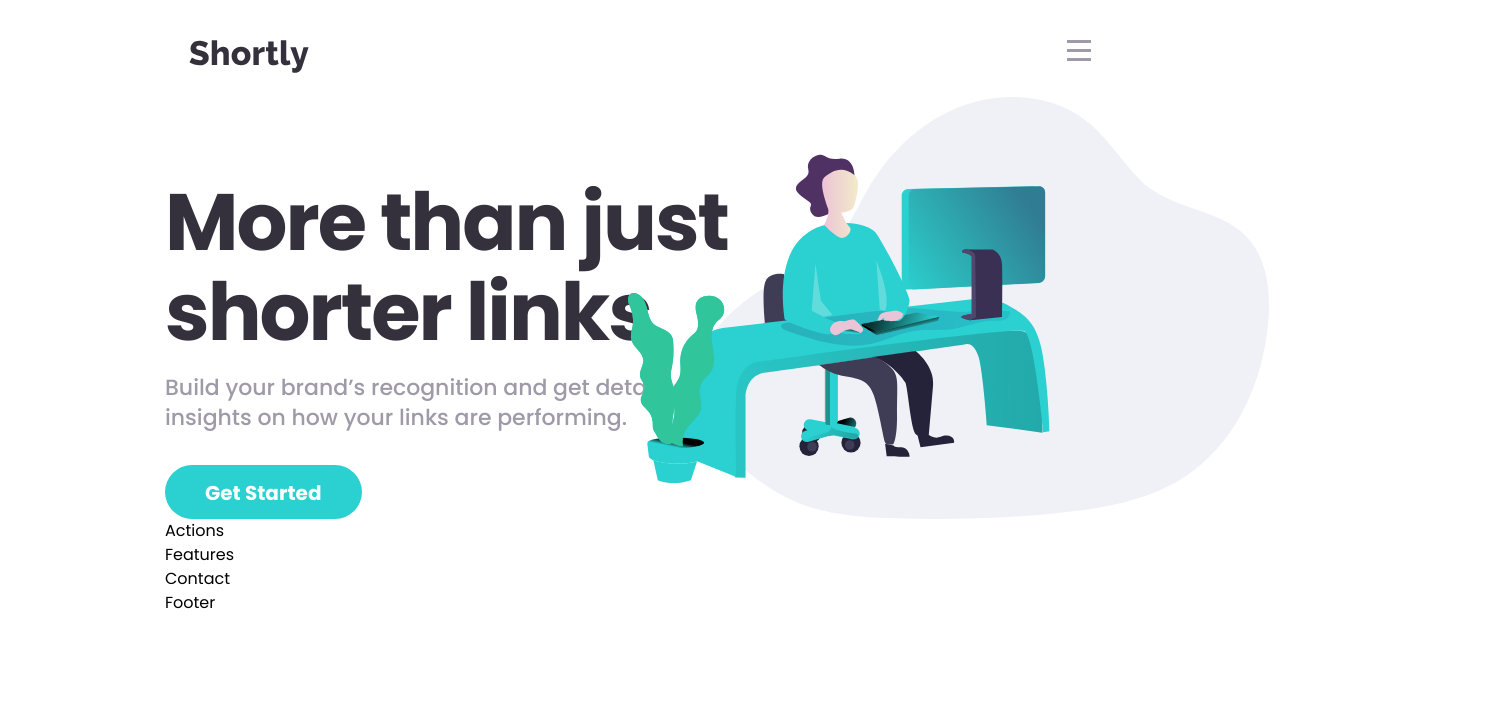
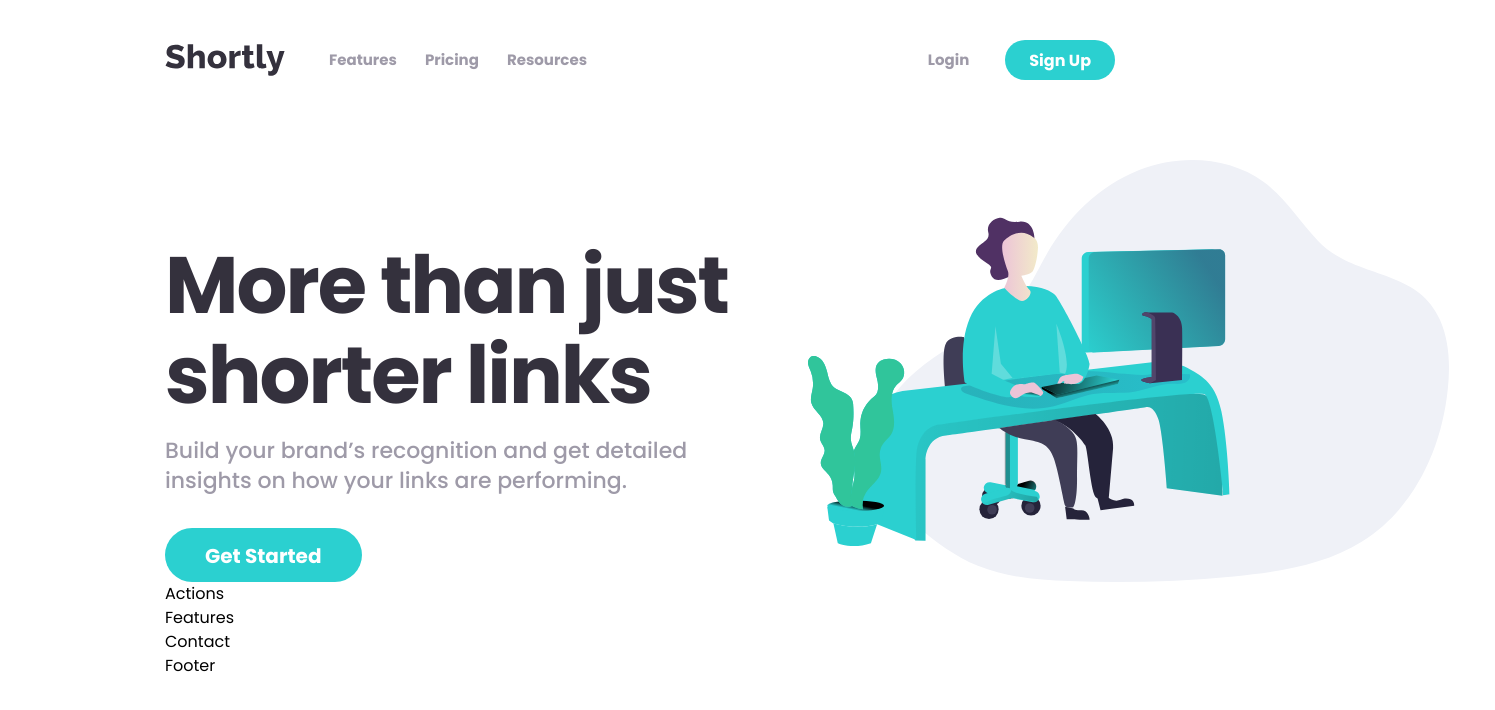
Before and after one commit to caarlosdamian/url-shortening-api-landing-page, a Next.js app: page / in a window 1280 px wide. Shown: the top 710 px of the page, 1495 px wide, since content can reach past the window. Built offline with nearby package versions, Linux system fonts and the light colour scheme.

Commit message:
feat(hero): added responsive desing

```diff
--- a/src/app/globals.css
+++ b/src/app/globals.css
@@ -91,6 +91,10 @@
         @apply rounded-[28px] text-xl pt-[14px] pb-3 px-10 w-fit;
     }
 
+    .btn-rounded-sm {
+        @apply rounded-[28px] px-6 w-fit;
+    }
+
     .btn-md {
         @apply text-lg pt-[11px] pb-[10px];
     }
--- a/src/components/shared/Button.tsx
+++ b/src/components/shared/Button.tsx
@@ -1,9 +1,9 @@
-'use client'
+'use client';
 import React, { ButtonHTMLAttributes, useMemo } from 'react';
 
 interface Props extends ButtonHTMLAttributes<HTMLButtonElement> {
   label: string;
-  buttonType?: 'rounded' | 'md' | 'sm';
+  buttonType?: 'rounded' | 'md' | 'sm' | 'rounded-sm';
   otherClassNames?: string;
 }
 
@@ -17,11 +17,15 @@ export const Button = ({
     () =>
       buttonType === 'rounded'
         ? 'btn-rounded'
-        : buttonType === 'md' ? 'btn-rounded' : undefined,
+        : buttonType === 'md'
+        ? 'btn-md'
+        : buttonType === 'rounded-sm'
+        ? 'btn-rounded-sm'
+        : undefined,
     [buttonType]
   );
   return (
-    <button className={`btn ${btnType}`} {...props}>
+    <button className={`btn ${btnType} ${otherClassNames}`} {...props}>
       {label}
     </button>
   );
--- /dev/null
+++ b/src/constants/index.ts
@@ -0,0 +1,14 @@
+export const navLinks = [
+  {
+    id: 1,
+    label: 'Features',
+  },
+  {
+    id: 2,
+    label: 'Pricing',
+  },
+  {
+    id: 3,
+    label: 'Resources',
+  },
+];
--- a/src/sections/header/Header.tsx
+++ b/src/sections/header/Header.tsx
@@ -1,11 +1,13 @@
 import Image from 'next/image';
 import logo from '../../images/logo.svg';
 import hamburger from '../../images/hamburger.svg';
+import { navLinks } from '@/constants';
+import { Button } from '@/components';
 
 export const Header = () => {
   return (
-    <div className="flex justify-between w-full px-6 pb-6 pt-10 col-start-2 col-end-3">
-      <div className="">
+    <div className="flex justify-between w-full pb-6 pt-10 col-start-2 col-end-3 lg:pb-20">
+      <div className="lg:flex gap-11 lg:items-center">
         <Image
           src={logo}
           width={120}
@@ -13,15 +15,29 @@ export const Header = () => {
           alt="logo"
           className="cursor-pointer"
         />
+        <div className="hidden lg:flex items-center gap-7">
+          {navLinks.map((link) => (
+            <span
+              key={link.id}
+              className="text-[15px] font-bold leading-normal text-primary-manate"
+            >
+              {link.label}
+            </span>
+          ))}
+        </div>
       </div>
-      <div className="">
+      <div className="lg:flex lg:gap-9 lg:items-center">
         <Image
           src={hamburger}
           width={24}
           height={21}
           alt="hamburger"
-          className="cursor-pointer"
+          className="cursor-pointer lg:hidden"
         />
+        <span className="hidden lg:flex text-[15px] font-bold leading-normal text-primary-manate">
+          Login
+        </span>
+        <Button label='Sign Up' buttonType='rounded-sm' otherClassNames='hidden lg:flex' />
       </div>
     </div>
   );
--- a/src/sections/hero/Hero.tsx
+++ b/src/sections/hero/Hero.tsx
@@ -7,12 +7,12 @@ export const Hero = () => {
   return (
     <section
       id="hero"
-      className="relative h-full w-full pt-[400px] sm:pt-20 gap-3 col-start-2 col-end-3"
+      className="relative h-full w-full pt-[400px] lg:pt-20 gap-3 col-start-2 col-end-3"
     >
       <Image
         src={Working}
         alt="working"
-        className="absolute object-contain top-[-120px] right-[-150px] min-w-[510px] h-full  sm:top-0 sm:right-[-200px] lg:min-w-[733px]"
+        className="absolute object-contain top-[-120px] right-[-150px] min-w-[510px] h-full sm:right-0 sm:top-[-180px]  lg:top-0 lg:right-[-380px] lg:min-w-[733px]"
       />
       <div className="flex items-center justify-center flex-col gap-4 sm:px-0 sm:items-start sm:max-w-[350px] lg:max-w-[600px]">
         <h1 className="text-[42px] font-bold leading-[48px] tracking-[-1.05px] text-primary-onyx text-center sm:text-start lg:text-[80px] lg:leading-[90px] lg:tracking-[-2px]">
@@ -23,7 +23,7 @@ export const Hero = () => {
           links are performing.
         </h3>
         <button></button>
-        <Button label="Get Started" buttonType='rounded'/>
+        <Button label="Get Started" buttonType="rounded" />
       </div>
     </section>
   );
```
